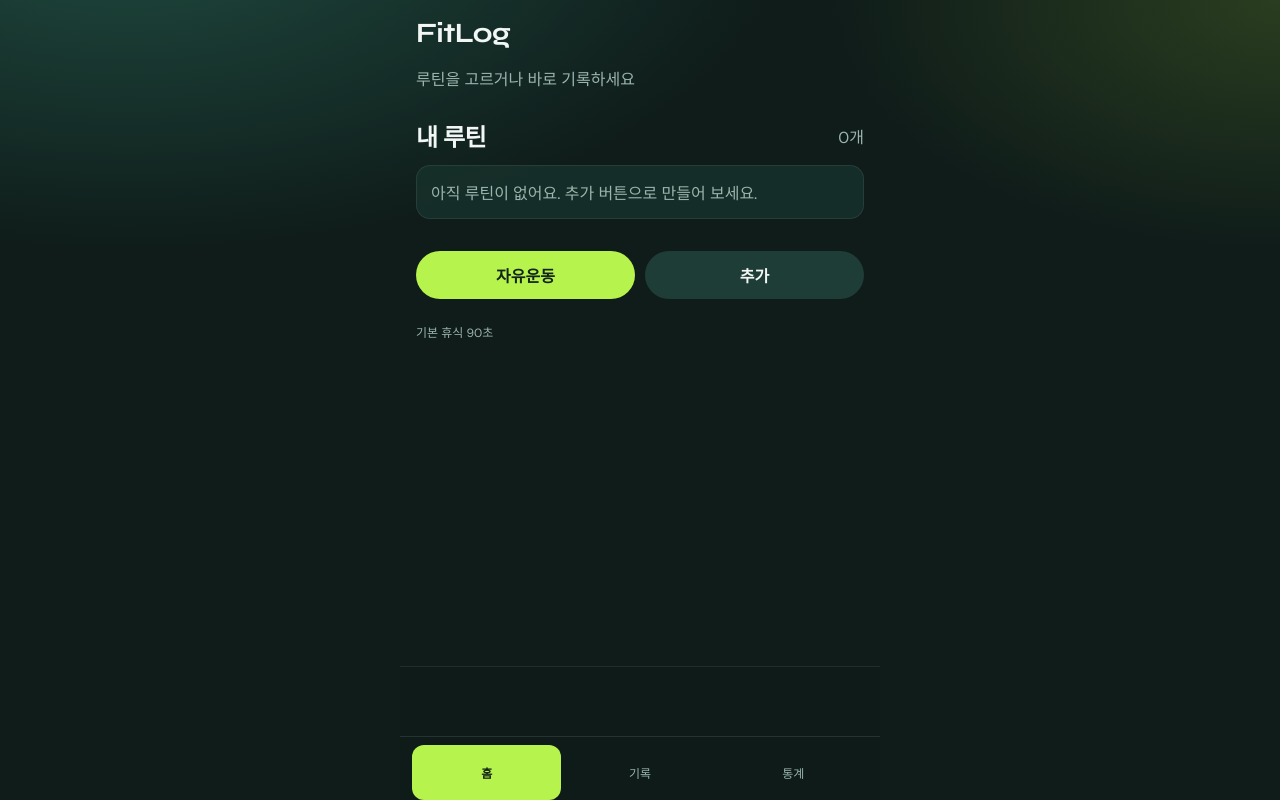
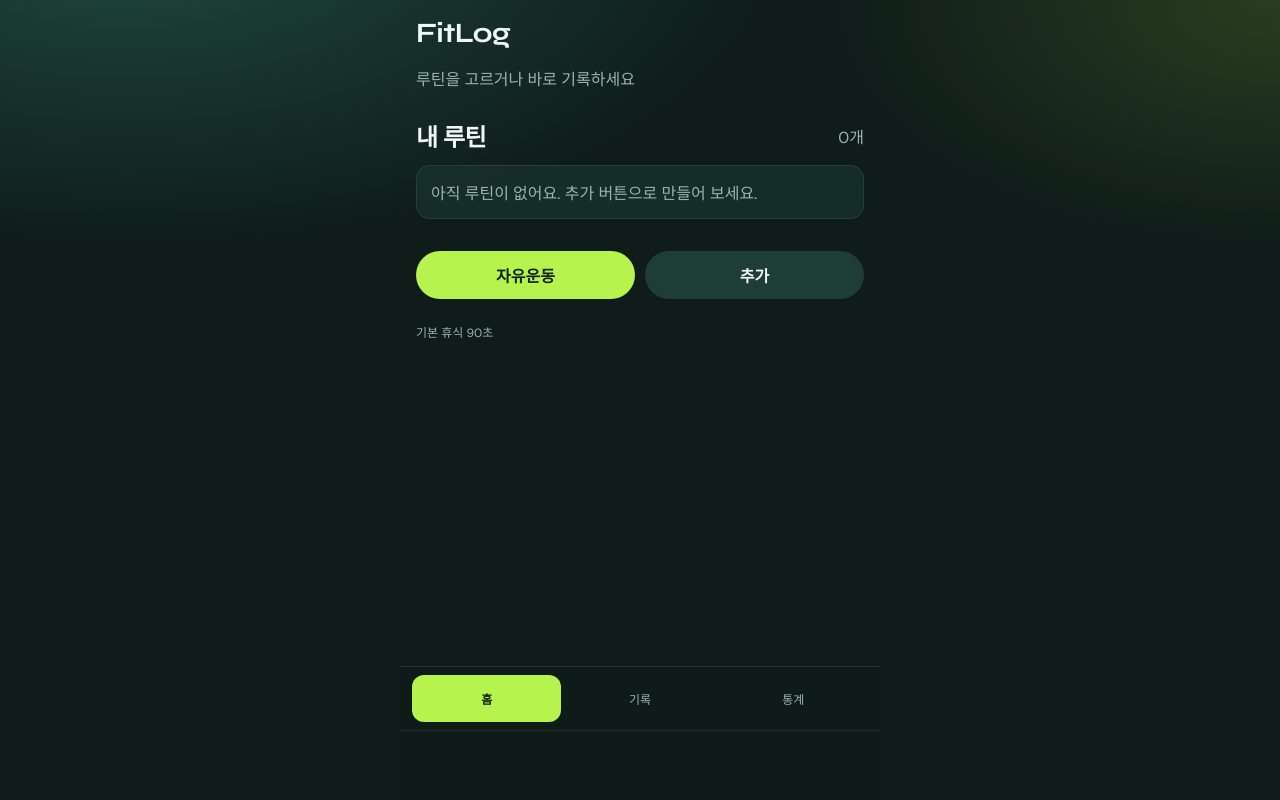
Before and after one commit to BM-PunkRecords/fitlog, a React (Vite) app: page / in a window 1280 px wide. Built offline with nearby package versions, Linux system fonts and the light colour scheme.

Commit message:
fix: fill exercise picker sheet and place ad under tab bar
Remove the fixed 320px list cap so the picker uses the full sheet height,
and move the AdSense banner below the bottom nav with safe-area padding.

```diff
--- a/src/App.tsx
+++ b/src/App.tsx
@@ -26,8 +26,8 @@ export default function App() {
             <Route path="*" element={<Navigate to="/" replace />} />
           </Routes>
         </div>
+        <BottomNav />
         <BottomAdBanner />
-        <BottomNav />
       </BrowserRouter>
     </AppDataProvider>
   )
--- a/src/components/ExercisePicker.tsx
+++ b/src/components/ExercisePicker.tsx
@@ -41,7 +41,7 @@ export function ExercisePicker({
   }, [catalog, query, bodyPart, equipment, excludeIds])
 
   return (
-    <div className="stack">
+    <div className="exercise-picker">
       <input
         className="field"
         placeholder="운동 검색"
@@ -78,7 +78,7 @@ export function ExercisePicker({
           ))}
         </select>
       </div>
-      <div className="stack" style={{ maxHeight: 320, overflow: 'auto' }}>
+      <div className="exercise-picker-list stack">
         {results.slice(0, 40).map((ex) => (
           <button
             key={ex.id}
--- a/src/pages/RoutinePages.tsx
+++ b/src/pages/RoutinePages.tsx
@@ -107,7 +107,7 @@ export function RoutineEditPage() {
           role="presentation"
         >
           <div
-            className="sheet stack"
+            className="sheet sheet-fill stack"
             onClick={(e) => e.stopPropagation()}
             role="dialog"
             aria-label="운동 담기"
--- a/src/pages/SessionPage.tsx
+++ b/src/pages/SessionPage.tsx
@@ -366,7 +366,7 @@ export function SessionPage() {
 
       {pickerMode && (
         <div className="sheet-backdrop" onClick={() => setPickerMode(null)} role="presentation">
-          <div className="sheet stack" onClick={(e) => e.stopPropagation()} role="dialog">
+          <div className="sheet sheet-fill stack" onClick={(e) => e.stopPropagation()} role="dialog">
             <div className="row" style={{ justifyContent: 'space-between' }}>
               <h2>{pickerMode === 'replace' ? '운동 대체' : '운동 추가'}</h2>
               <button
--- a/src/styles/global.css
+++ b/src/styles/global.css
@@ -127,15 +127,18 @@ a.btn {
   gap: 10px;
 }
 
+/* 탭바 아래 = 화면 맨 아래(세이프 에리어 포함) */
 .bottom-ad {
   position: fixed;
   left: 50%;
   transform: translateX(-50%);
-  bottom: calc(var(--nav-h) + var(--safe-bottom));
+  bottom: 0;
   width: min(480px, 100%);
-  height: var(--ad-h);
-  min-height: var(--ad-h);
-  max-height: var(--ad-h);
+  height: calc(var(--ad-h) + var(--safe-bottom));
+  min-height: calc(var(--ad-h) + var(--safe-bottom));
+  max-height: calc(var(--ad-h) + var(--safe-bottom));
+  padding-bottom: var(--safe-bottom);
+  box-sizing: border-box;
   overflow: hidden;
   background: color-mix(in srgb, var(--bg) 96%, transparent);
   border-top: 1px solid color-mix(in srgb, var(--text) 8%, transparent);
@@ -148,6 +151,7 @@ a.btn {
 .bottom-ad .adsbygoogle {
   display: block !important;
   width: 100% !important;
+  height: var(--ad-h) !important;
   max-height: var(--ad-h) !important;
   overflow: hidden !important;
 }
@@ -160,10 +164,10 @@ a.btn {
   position: fixed;
   left: 50%;
   transform: translateX(-50%);
-  bottom: 0;
+  bottom: calc(var(--ad-h) + var(--safe-bottom));
   width: min(480px, 100%);
-  height: calc(var(--nav-h) + var(--safe-bottom));
-  padding: 8px 12px var(--safe-bottom);
+  height: var(--nav-h);
+  padding: 8px 12px;
   display: grid;
   grid-template-columns: repeat(3, 1fr);
   gap: 4px;
@@ -241,13 +245,38 @@ a.btn {
 
 .sheet {
   width: min(480px, 100%);
-  max-height: 85dvh;
+  max-height: min(85dvh, 720px);
   overflow: auto;
   background: var(--bg-elevated);
   border-radius: 20px 20px 0 0;
   padding: 16px;
   position: relative;
   z-index: 61;
+}
+
+/* 운동 피커: 시트 전체 높이를 쓰고 목록만 스크롤 */
+.sheet.sheet-fill {
+  height: min(85dvh, 720px);
+  max-height: min(85dvh, 720px);
+  overflow: hidden;
+  display: flex;
+  flex-direction: column;
+  gap: 12px;
+}
+
+.exercise-picker {
+  flex: 1;
+  min-height: 0;
+  display: flex;
+  flex-direction: column;
+  gap: 12px;
+}
+
+.exercise-picker-list {
+  flex: 1;
+  min-height: 0;
+  overflow: auto;
+  -webkit-overflow-scrolling: touch;
 }
 
 .banner {
```
